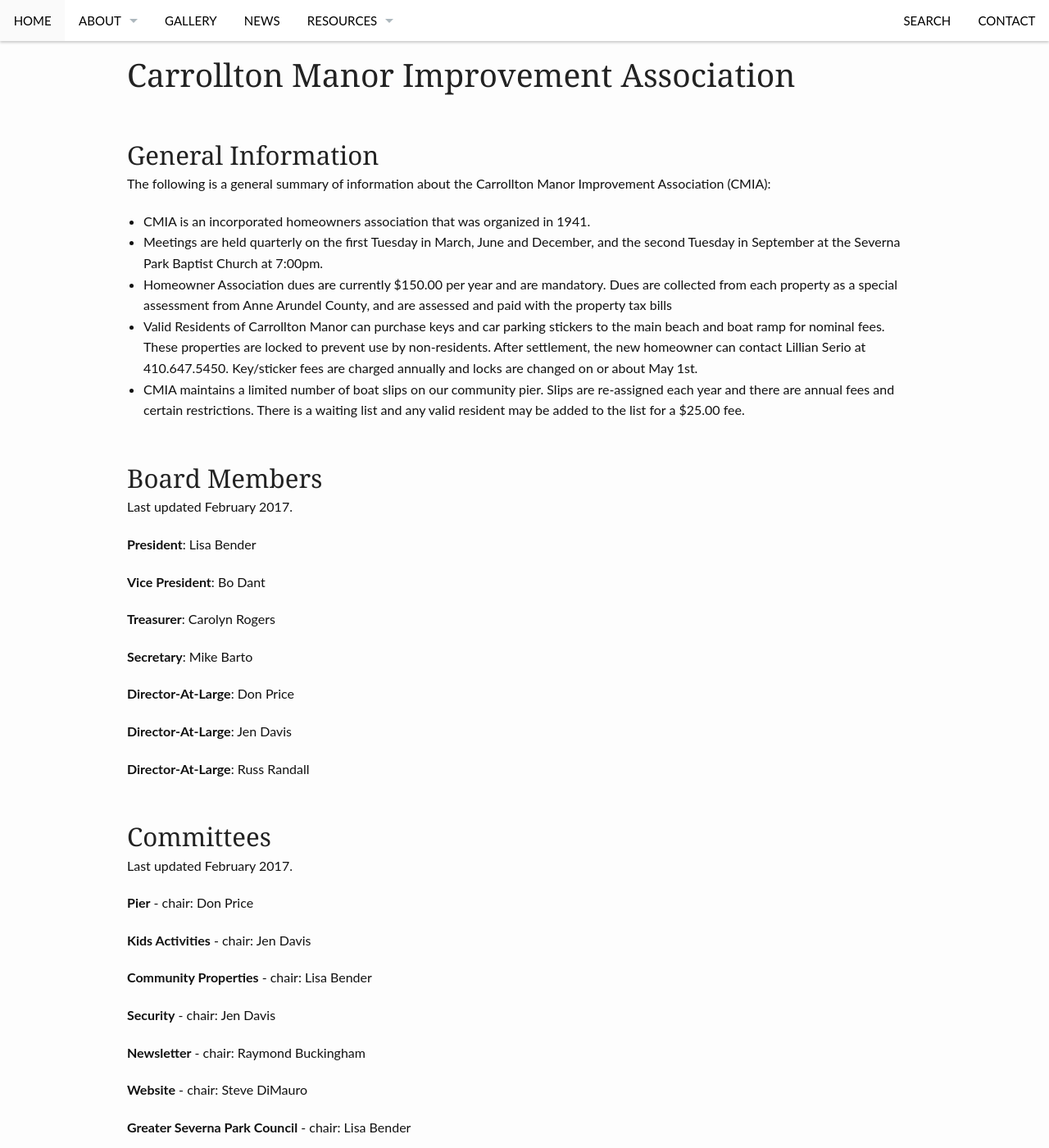
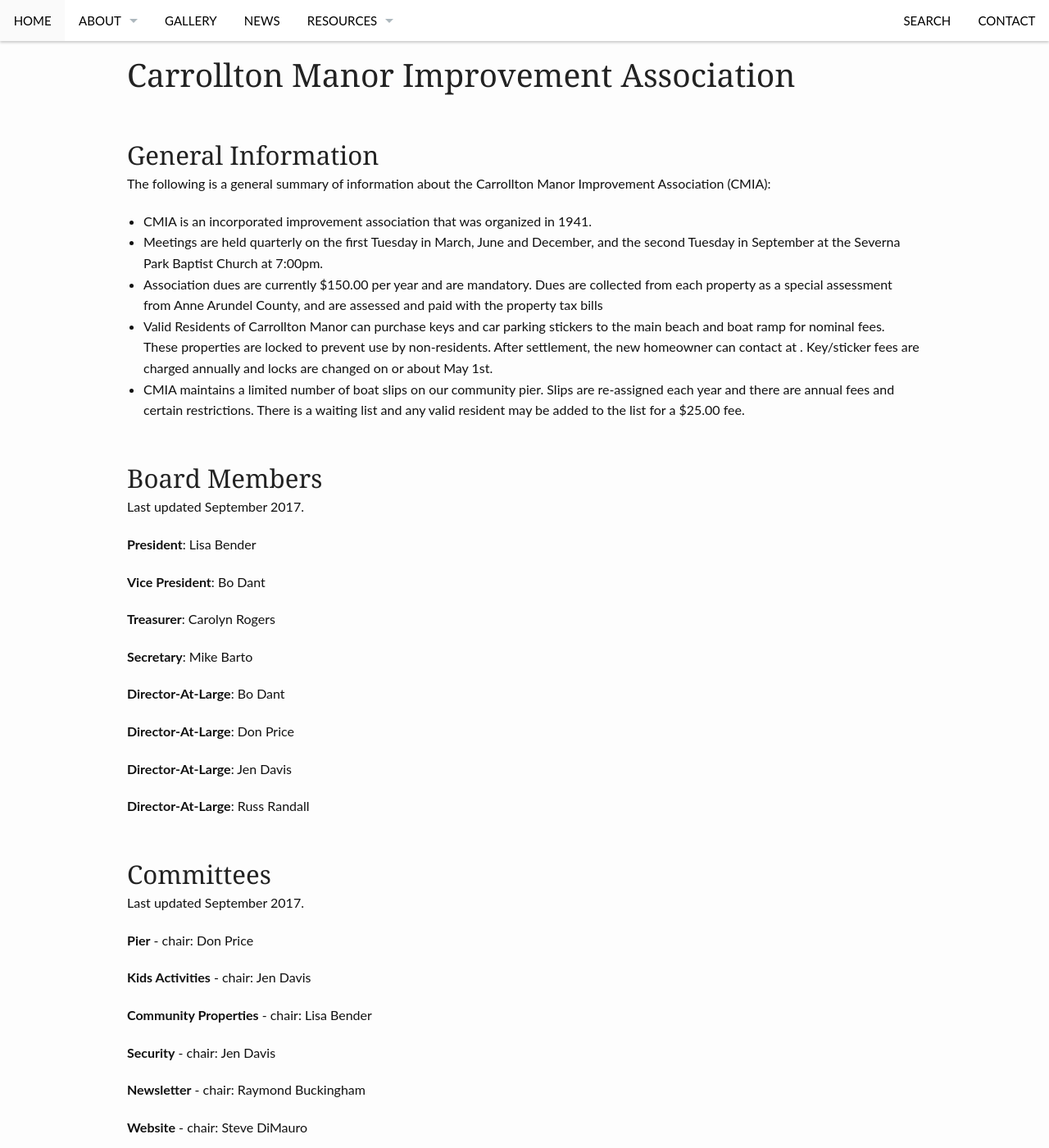
Before and after one commit to carrolltonmanor/carrolltonmanor.github.io, a Jekyll site: the page built from pages/cmia.md, in a window 1280 px wide and 1400 px high, scrolled down 405 px. Shown: the whole window at 82% size. Built offline with Jekyll 4.4.1, drawn with Linux system fonts in a browser that asks for light colours.

Commit message:
Removed 'HOA' verbage from cmia.md, and also updated contact info as per the Fall 17 newsletter.

```diff
--- a/_data/board_roles.yml
+++ b/_data/board_roles.yml
@@ -10,6 +10,9 @@
 - id:  mbarto
   title:  Secretary
 
+- id: bdant
+  title:  Director-At-Large
+
 - id:  dprice
   title:  Director-At-Large
 
--- a/pages/cmia.md
+++ b/pages/cmia.md
@@ -13,15 +13,15 @@
 ## General Information
 The following is a general summary of information about the Carrollton Manor Improvement Association (CMIA):
 
-* CMIA is an incorporated homeowners association that was organized in 1941.
+* CMIA is an incorporated improvement association that was organized in 1941.
 * Meetings are held quarterly on the first Tuesday in March, June and December, and the second Tuesday in September at the Severna Park Baptist Church at 7:00pm.
-* Homeowner Association dues are currently $150.00 per year and are mandatory. Dues are collected from each property as a special assessment from Anne Arundel County, and are assessed and paid with the property tax bills
+* Association dues are currently $150.00 per year and are mandatory. Dues are collected from each property as a special assessment from Anne Arundel County, and are assessed and paid with the property tax bills
 * Valid Residents of Carrollton Manor can purchase keys and car parking stickers to the main beach and boat ramp for nominal fees. These properties are locked to prevent use by non-residents. After settlement, the new homeowner can contact {{ site.data.people.lserio.name }} at {{ site.data.people.lserio.phone }}. Key/sticker fees are charged annually and locks are changed on or about May 1st.
 * CMIA maintains a limited number of boat slips on our community pier. Slips are re-assigned each year and there are annual fees and certain restrictions. There is a waiting list and any valid resident may be added to the list for a $25.00 fee.
 
 
 ## Board Members
-Last updated February 2017.
+Last updated September 2017.
 
 {% for person in site.data.board_roles %}
 **{{ person.title }}**:  {{ site.data.people | map: person.id | map: 'name'}}
@@ -29,7 +29,7 @@
 
 
 ## Committees
-Last updated February 2017.
+Last updated September 2017.
 
 {% for committee in site.data.committees %}
 **{{ committee.title }}** - chair:  {{ site.data.people | map: committee.chair | map: 'name' }}
```
Also changed, not shown: _data/people.yml (+0 -20 lines).
